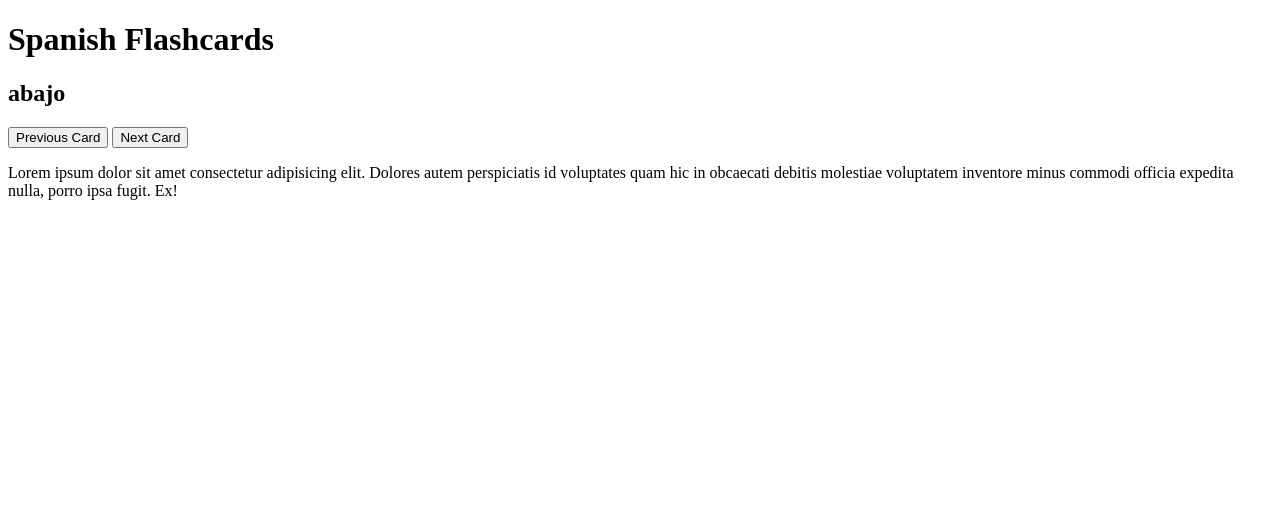
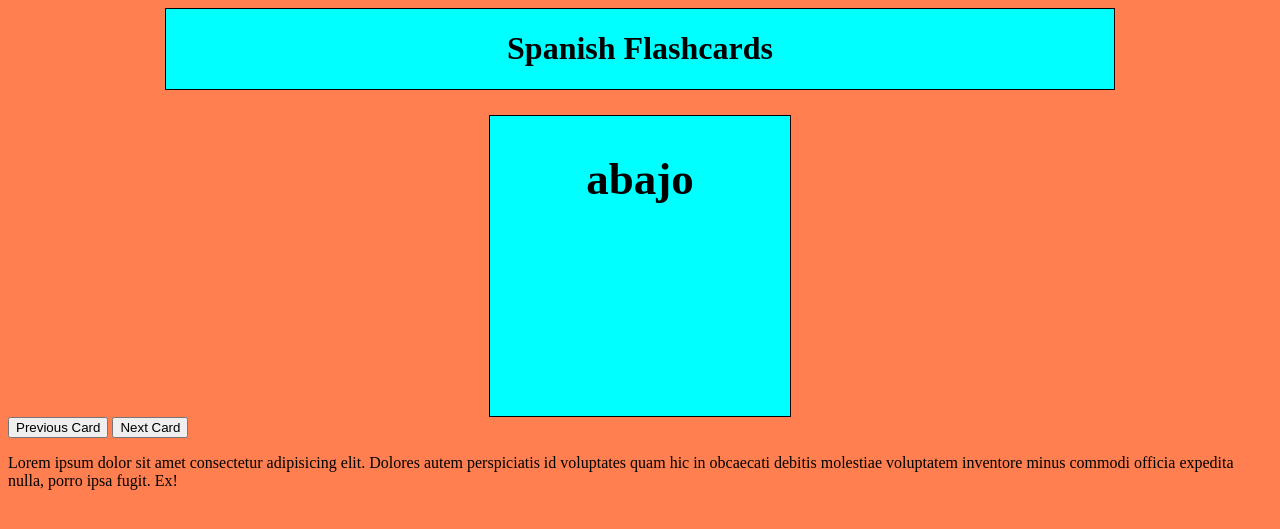
Before and after one commit to peterplays/silas-website, a Jekyll site: the page SpanishFlashcards.html, which Jekyll copies as it is, in a window 1280 px wide. Shown: the top 529 px of the page. Built offline with Jekyll 4.4.1, drawn with Linux system fonts in a browser that asks for light colours.

Commit message:
Update SpanishFlashcards.html

```diff
--- a/SpanishFlashcards.html
+++ b/SpanishFlashcards.html
@@ -5,7 +5,7 @@
   <meta name="viewport" content="width=<device-width>, initial-scale=1.0">
   <meta http-equiv="X-UA-Compatible" content="ie=edge">
   <title>Spanish Flashcards</title>
-  <link rel="stylesheet" href="style.css">
+  <link rel="stylesheet" href="SpanishFlashcardsStyle.css">
 </head>
 <body>
   <main>
```
